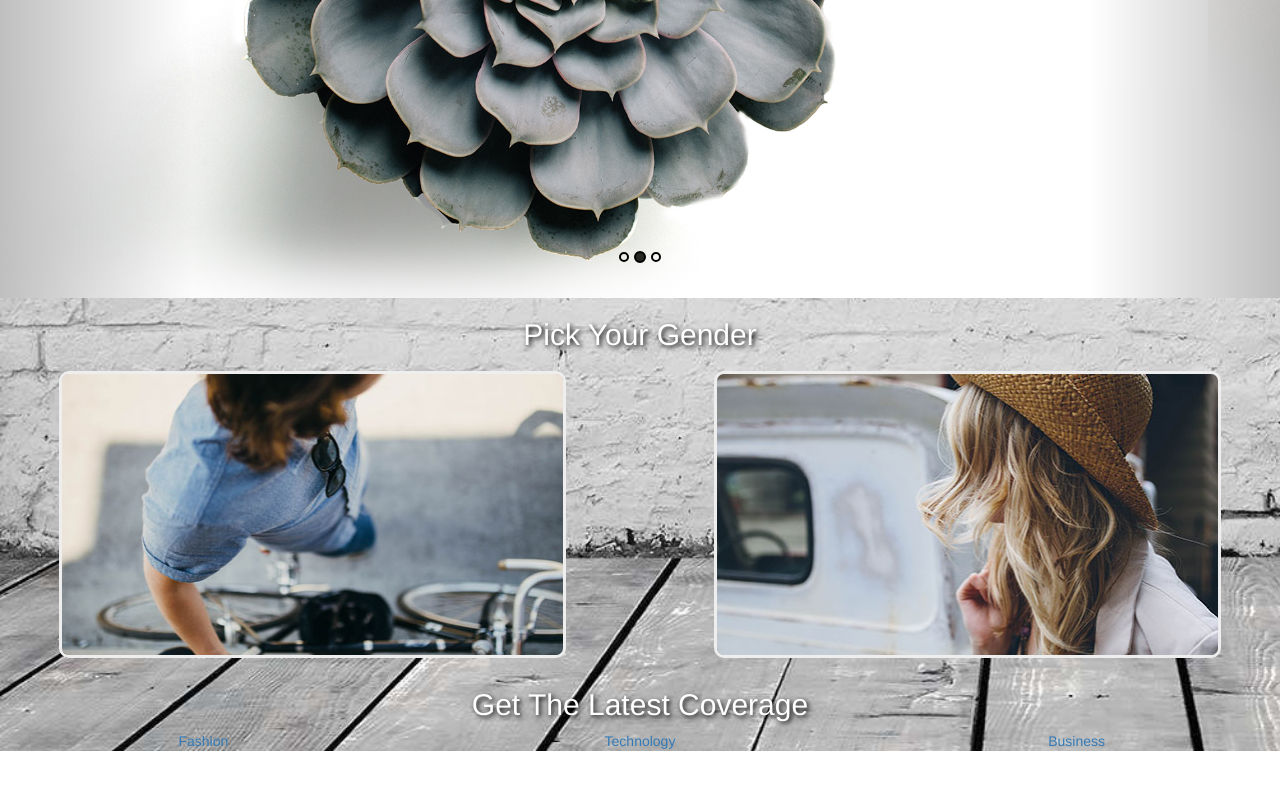
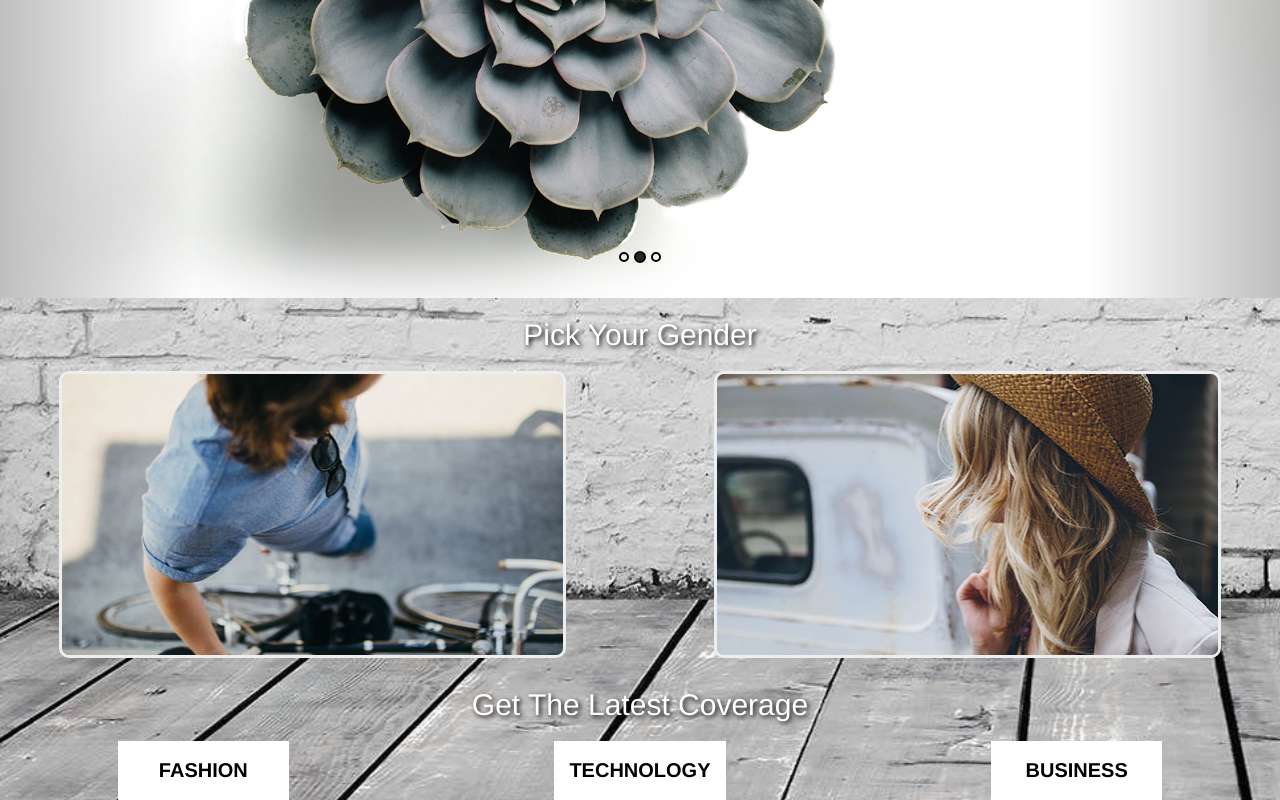
Before and after one commit to IrrationalCoder/IRR, a plain HTML site: page index.html in a window 1280 px wide. Shown: the part 474-1274 px from the top of the page. Before the commit the page ends 1225 px from the top, so only its background shows below. Drawn offline with Linux system fonts and the light colour scheme.

Commit message:
selection-bts style
please use this class for all similar buttons within bootstrap col-sm-4
class.

```diff
--- a/css/style.css
+++ b/css/style.css
@@ -20,6 +20,30 @@ body {
 .selection h2 {
 	color: #fff;
 	text-shadow: 2px 2px 5px #000;
+}
+
+.selection-btn {
+	width: 171.141px;
+	display: inline-block;
+	background: #fff;
+	padding: 15px;
+	margin-top: 10px;
+}
+
+.selection-btn:hover {
+	background: #000;
+}
+
+.selection-btn:hover a{
+	color: #fff;
+	text-decoration: none;
+}
+
+.selection-btn a{
+	color: #000;
+	text-transform: uppercase;
+	font-size: 20px;
+	font-weight: 700;
 }
 
 /*HOVER EFFECTS*/
```
